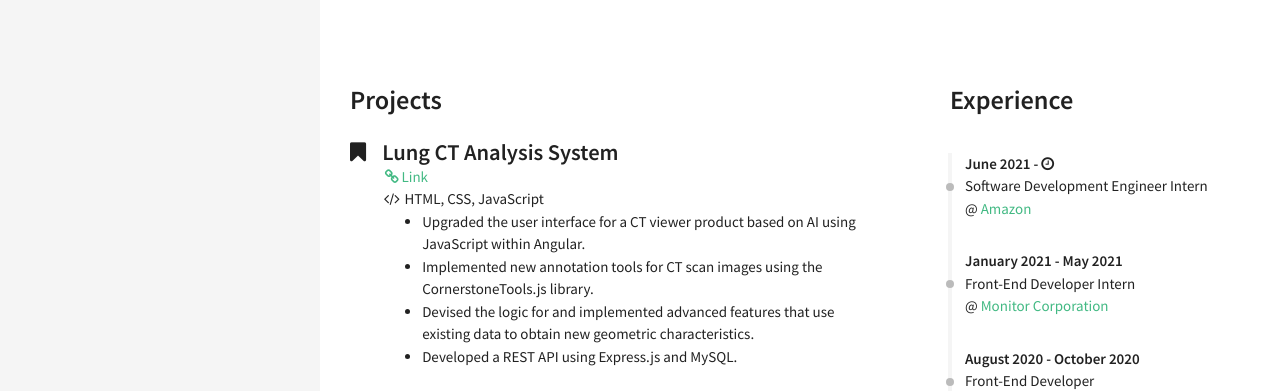
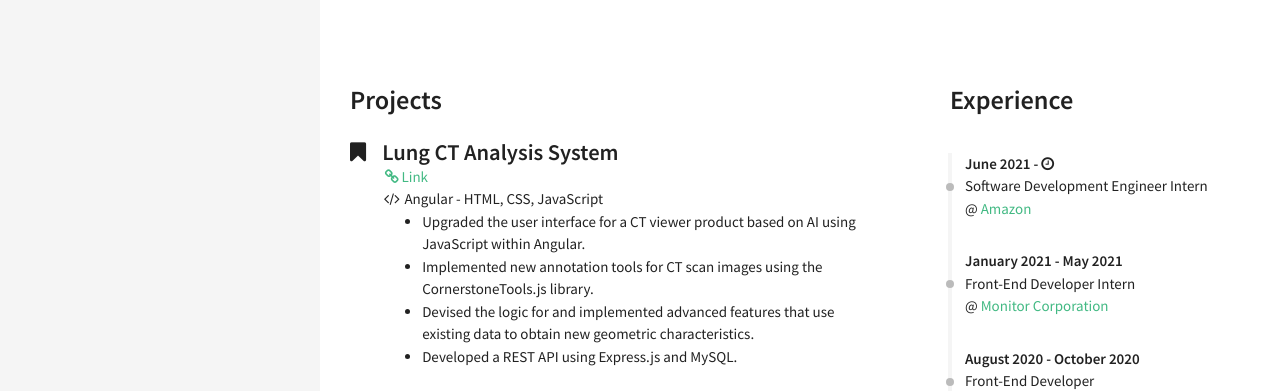
Before and after one commit to hskim37/hskim37.github.io, a Jekyll site: the page built from index.html, in a window 1280 px wide. Shown: the top 391 px of the page. Built offline with Jekyll 4.4.1, drawn with Linux system fonts in a browser that asks for light colours.

Commit message:
Update projects.yml

```diff
--- a/_data/index/projects.yml
+++ b/_data/index/projects.yml
@@ -1,5 +1,5 @@
 - name: Lung CT Analysis System
-  code: HTML, CSS, JavaScript
+  code: Angular - HTML, CSS, JavaScript
   link: http://monitorcorp.ai/index.php/lucas/
   descr: <ul class="bullets">
           <li>Upgraded the user interface for a CT viewer product based on AI using JavaScript within Angular.</li>
```
